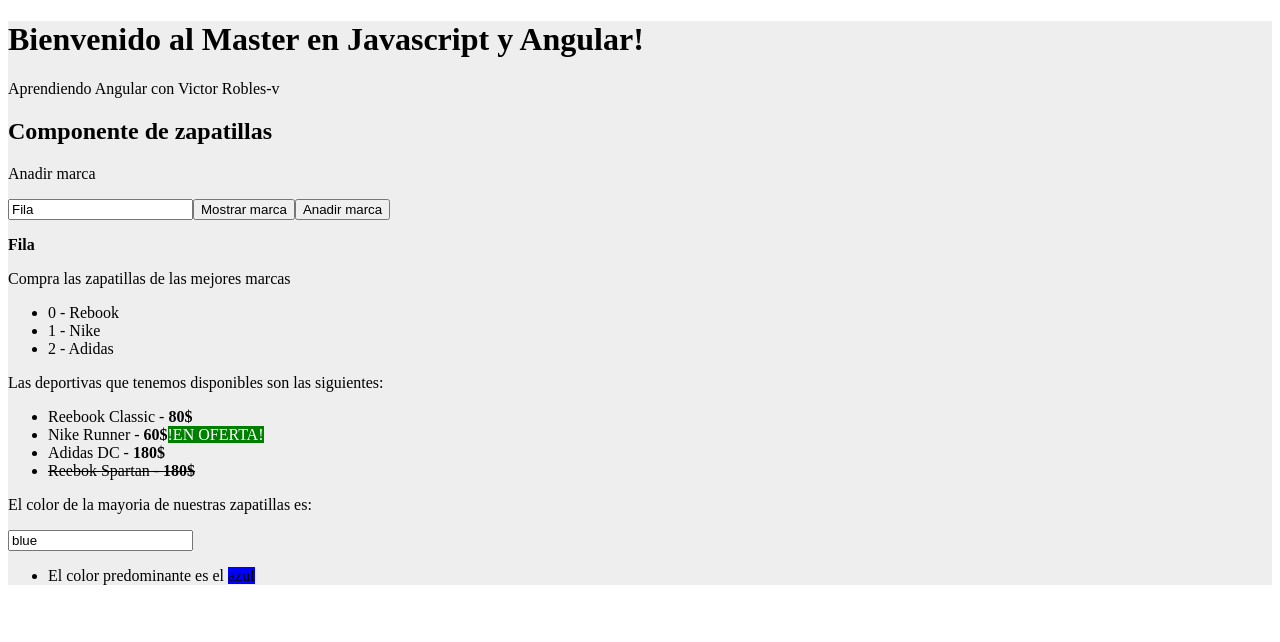
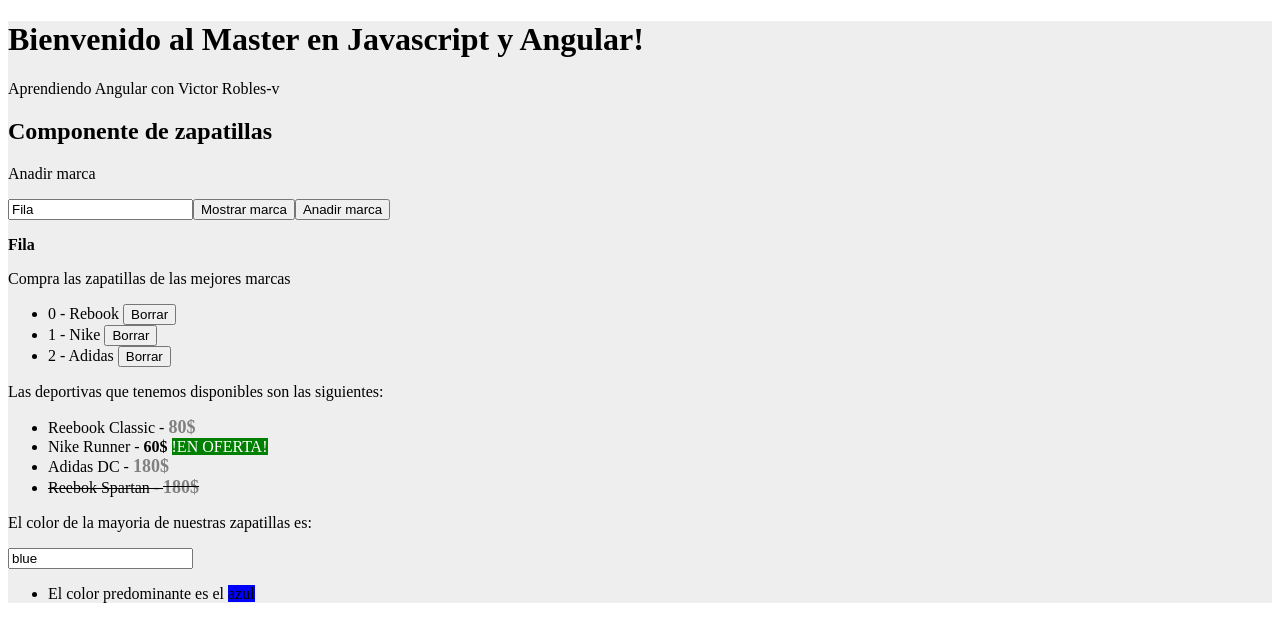
Before and after one commit to Jhonnasom/second-app, an Angular app in the folder aprendiendo-angular/: page / in a window 1280 px wide. Shown: the top 642 px of the page. Built offline with nearby package versions, Linux system fonts and the light colour scheme.

Commit message:
Eventos Click y Blur Keyup/ngClass en atributos

```diff
--- a/aprendiendo-angular/angular.json
+++ b/aprendiendo-angular/angular.json
@@ -23,7 +23,8 @@
               "src/assets"
             ],
             "styles": [
-              "src/styles.css"
+              "src/styles.css",
+              "src/assets/styles.css"
             ],
             "scripts": []
           },
--- a/aprendiendo-angular/src/app/zapatillas/zapatillas.component.html
+++ b/aprendiendo-angular/src/app/zapatillas/zapatillas.component.html
@@ -2,16 +2,22 @@
 
 <p>Anadir marca</p>
 <p>
-<input type="text" [(ngModel)]="mi_marca"/>
+<input type="text" [(ngModel)]="mi_marca"(keyup.enter)="mostrarPalabra()"/>
 <button (click)="getMarca()">Mostrar marca</button>
 <button (click)="addMarca()">Anadir marca</button>
+
+
+
 
 </p>
 <strong>{{mi_marca}}</strong>
 
 <p>Compra las zapatillas de las mejores marcas</p>
         <ul>
-                <li *ngFor="let marca of marcas;let indice=index">{{indice +' - '+ marca}}</li>
+                <li *ngFor="let marca of marcas;let indice=index">
+                        {{indice +' - '+ marca}}
+                        <button (click)="borrarMarca(indice)">Borrar</button>
+                </li>
         </ul>
 
         <p>Las deportivas que tenemos disponibles son las siguientes:</p>
@@ -23,7 +29,11 @@
                 <span [ngStyle]="{
                         'text-decoration':!deportiva.stock ?'line-through':'none'
                 }">
-                        {{deportiva.nombre}} - <strong>{{deportiva.precio}}$</strong></span>
+                        {{deportiva.nombre}} -
+                        <strong [class.altoPrecio]="deportiva.precio>=80">
+                                {{deportiva.precio}}$
+                        </strong>
+                </span>
 
                 <span *ngIf="deportiva.precio<80"
                         [style.background]="deportiva.precio<80 ? 'green' :'transparent'"
--- a/aprendiendo-angular/src/app/zapatillas/zapatillas.component.ts
+++ b/aprendiendo-angular/src/app/zapatillas/zapatillas.component.ts
@@ -14,6 +14,7 @@ export class ZapatillasComponent implements OnInit {
     public mi_marca:string;
 
     constructor(){
+
         this.mi_marca= "Fila" ;
         this.color='blue';
         this.marcas=new Array();
@@ -47,4 +48,19 @@ export class ZapatillasComponent implements OnInit {
     addMarca(){
         this.marcas.push(this.mi_marca);
     }
+    borrarMarca(index:number){
+        //delete this.marcas[index];
+        this.marcas.splice(index,1);
+        }
+
+
+
+    onBlur(){
+        console.log("Has salido del input");
+    }
+
+    mostrarPalabra(){
+        alert(this.mi_marca);
+    }
+
 }
--- /dev/null
+++ b/aprendiendo-angular/src/assets/styles.css
@@ -0,0 +1,4 @@
+.altoPrecio{
+    color:gray;
+    font-size: 18px;
+}
--- a/aprendiendo-angular/src/index.html
+++ b/aprendiendo-angular/src/index.html
@@ -6,6 +6,7 @@
   <base href="/">
   <meta name="viewport" content="width=device-width, initial-scale=1">
   <link rel="icon" type="image/x-icon" href="favicon.ico">
+  <link href="assets/styles.css"/>
 </head>
 <body>
   <app-root></app-root>
```
